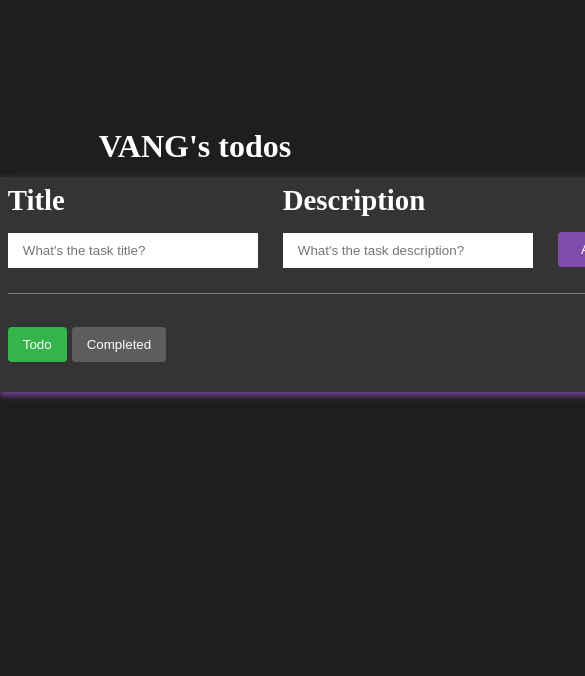
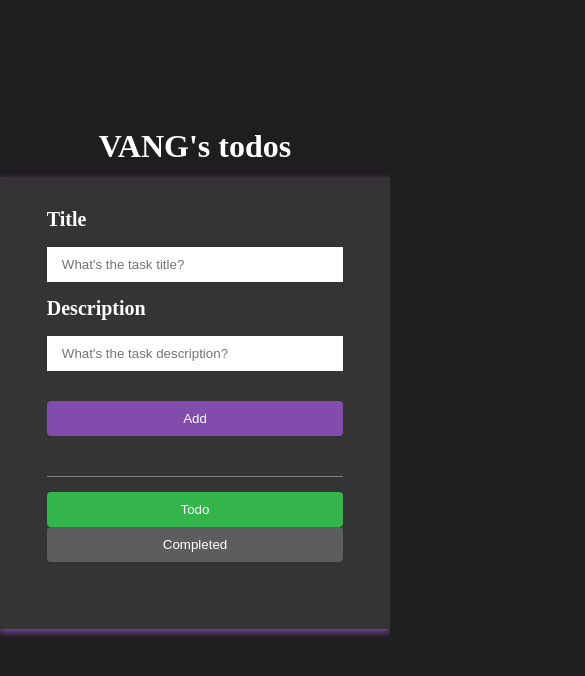
Before and after one commit to WNagorny/React-todo-list, a React (Create React App) app: page / in a window 390 px wide. Shown: the top 676 px of the page, 585 px wide, since content can reach past the window. Built offline with nearby package versions, Linux system fonts and the light colour scheme.

Commit message:
adding responsive design

```diff
--- a/src/App.css
+++ b/src/App.css
@@ -124,14 +124,14 @@ h1 {
 	display: flex;
 	justify-content: space-between;
 	align-items: center;
-	padding: 25px;
+	padding: 10px 25px 10px 25px;
 	margin-bottom: 10px;
 	background-color: #414040;
 	box-shadow: 0px 2px 4px rgb(39,38,38);
 }
 
 .todo-list-item h3 {
-	font-size: 25px;
+	font-size: 20px;
 	color: rgba(181, 129, 234, 0.956);
 	font-weight: bold;
 	/* background-color: red; */
@@ -158,3 +158,75 @@ h1 {
 	color: rgb(52, 181, 76);
 	cursor: pointer;
 }
+
+
+/* Responsive Styles for Smartphones */
+@media only screen and (max-width: 650px) {
+	body {
+		overflow: auto;
+	}
+
+	.todo-wrapper {
+		width: 100%;
+		padding: 8% 12% 12% 12%;
+		margin-right:10%;
+	}
+
+	.todo-input {
+		flex-direction: column;
+		align-items: flex-start;
+		margin-bottom: 15px;
+	}
+
+	.todo-input-item {
+		margin-right: 0;
+		margin-bottom: 15px;
+		width: 100%;
+	}
+
+	.todo-input-item label{
+		font-size: 20px;
+	}
+
+	.todo-input-item input {
+		width: 100%;
+	}
+
+	.primaryBtn,
+	.secondaryBtn {
+		margin-top: 15px;
+		width: 100%;
+	}
+
+	.warning {
+		display: block;
+	}
+
+	.todo-list-item {
+		flex-direction: column;
+		padding: 10px;
+		margin-bottom: 20px;
+	}
+
+	.todo-list-item h3 {
+		font-size: 18px;
+	}
+
+	.todo-list-item p {
+		font-size: 14px;
+	}
+
+	.btn-area {
+		flex-direction: column;
+		align-items: flex-start;
+		height: auto;
+		margin-bottom: 20px;
+	}
+
+	.icons{
+		margin-top: 20px;
+	}
+	.icon, .check-icon{
+		font-size: 20px;
+	}
+}
--- a/src/App.js
+++ b/src/App.js
@@ -158,7 +158,7 @@ function App() {
 										<p>{item.description}</p>
 									</div>
 
-									<div>
+									<div className='icons'>
 										<MdDeleteForever
 											className='icon'
 											onClick={() => handleDeleteTask(index)}
```
